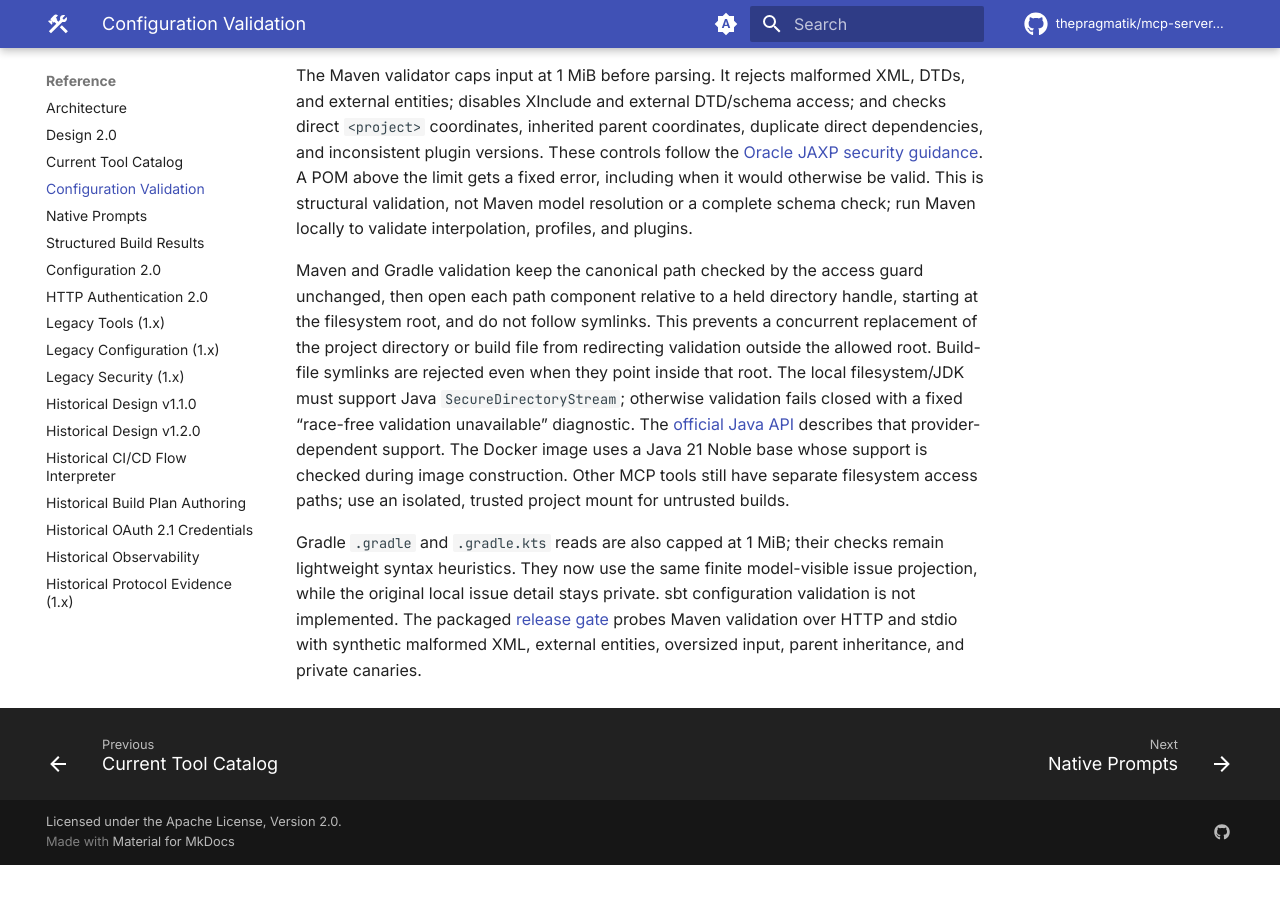
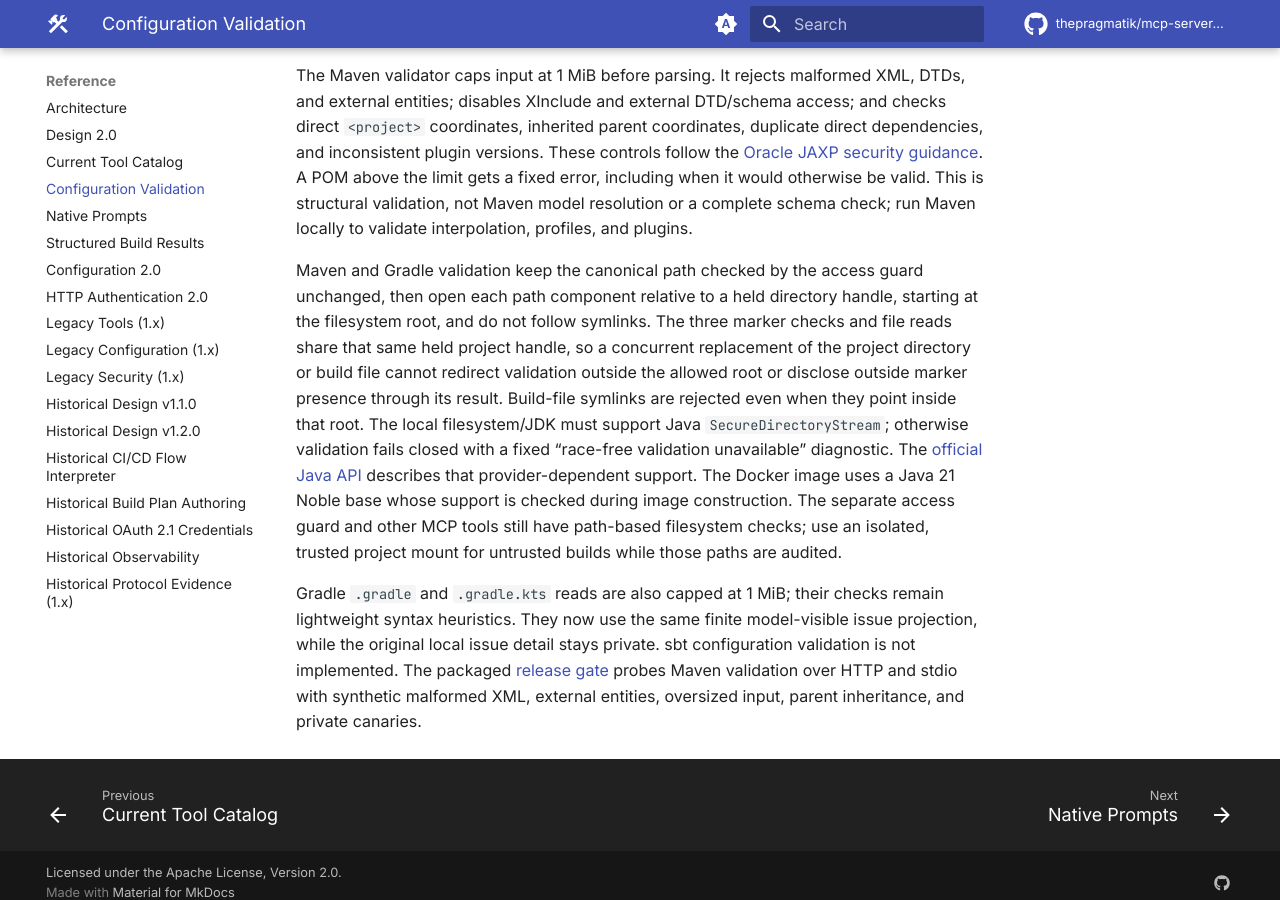
Before and after one commit to thepragmatik/mcp-server-jvm-build-tools, an MkDocs documentation site: the page built from docs/reference/configuration-validation.md, in a window 1280 px wide and 900 px high, scrolled down 930 px. Built offline with MkDocs 1.6.1 and Material for MkDocs 9.7.7, drawn with Linux system fonts in a browser that asks for light colours; comment, search, counter and statistics services are not loaded; before the commit the page ends 1795 px from its top, so only the background shows below that.

Commit message:
Document held-handle validation scope

```diff
--- a/docs/reference/configuration-validation.md
+++ b/docs/reference/configuration-validation.md
@@ -49,6 +49,6 @@ flowchart LR
 
 The Maven validator caps input at 1 MiB before parsing. It rejects malformed XML, DTDs, and external entities; disables XInclude and external DTD/schema access; and checks direct `<project>` coordinates, inherited parent coordinates, duplicate direct dependencies, and inconsistent plugin versions. These controls follow the [Oracle JAXP security guidance](https://docs.oracle.com/en/java/javase/25/security/java-api-xml-processing-jaxp-security-guide.html). A POM above the limit gets a fixed error, including when it would otherwise be valid. This is structural validation, not Maven model resolution or a complete schema check; run Maven locally to validate interpolation, profiles, and plugins.
 
-Maven and Gradle validation keep the canonical path checked by the access guard unchanged, then open each path component relative to a held directory handle, starting at the filesystem root, and do not follow symlinks. This prevents a concurrent replacement of the project directory or build file from redirecting validation outside the allowed root. Build-file symlinks are rejected even when they point inside that root. The local filesystem/JDK must support Java `SecureDirectoryStream`; otherwise validation fails closed with a fixed “race-free validation unavailable” diagnostic. The [official Java API](https://docs.oracle.com/en/java/javase/21/docs/api/java.base/java/nio/file/SecureDirectoryStream.html) describes that provider-dependent support. The Docker image uses a Java 21 Noble base whose support is checked during image construction. Other MCP tools still have separate filesystem access paths; use an isolated, trusted project mount for untrusted builds.
+Maven and Gradle validation keep the canonical path checked by the access guard unchanged, then open each path component relative to a held directory handle, starting at the filesystem root, and do not follow symlinks. The three marker checks and file reads share that same held project handle, so a concurrent replacement of the project directory or build file cannot redirect validation outside the allowed root or disclose outside marker presence through its result. Build-file symlinks are rejected even when they point inside that root. The local filesystem/JDK must support Java `SecureDirectoryStream`; otherwise validation fails closed with a fixed “race-free validation unavailable” diagnostic. The [official Java API](https://docs.oracle.com/en/java/javase/21/docs/api/java.base/java/nio/file/SecureDirectoryStream.html) describes that provider-dependent support. The Docker image uses a Java 21 Noble base whose support is checked during image construction. The separate access guard and other MCP tools still have path-based filesystem checks; use an isolated, trusted project mount for untrusted builds while those paths are audited.
 
 Gradle `.gradle` and `.gradle.kts` reads are also capped at 1 MiB; their checks remain lightweight syntax heuristics. They now use the same finite model-visible issue projection, while the original local issue detail stays private. sbt configuration validation is not implemented. The packaged [release gate](release-gates.md) probes Maven validation over HTTP and stdio with synthetic malformed XML, external entities, oversized input, parent inheritance, and private canaries.
```
